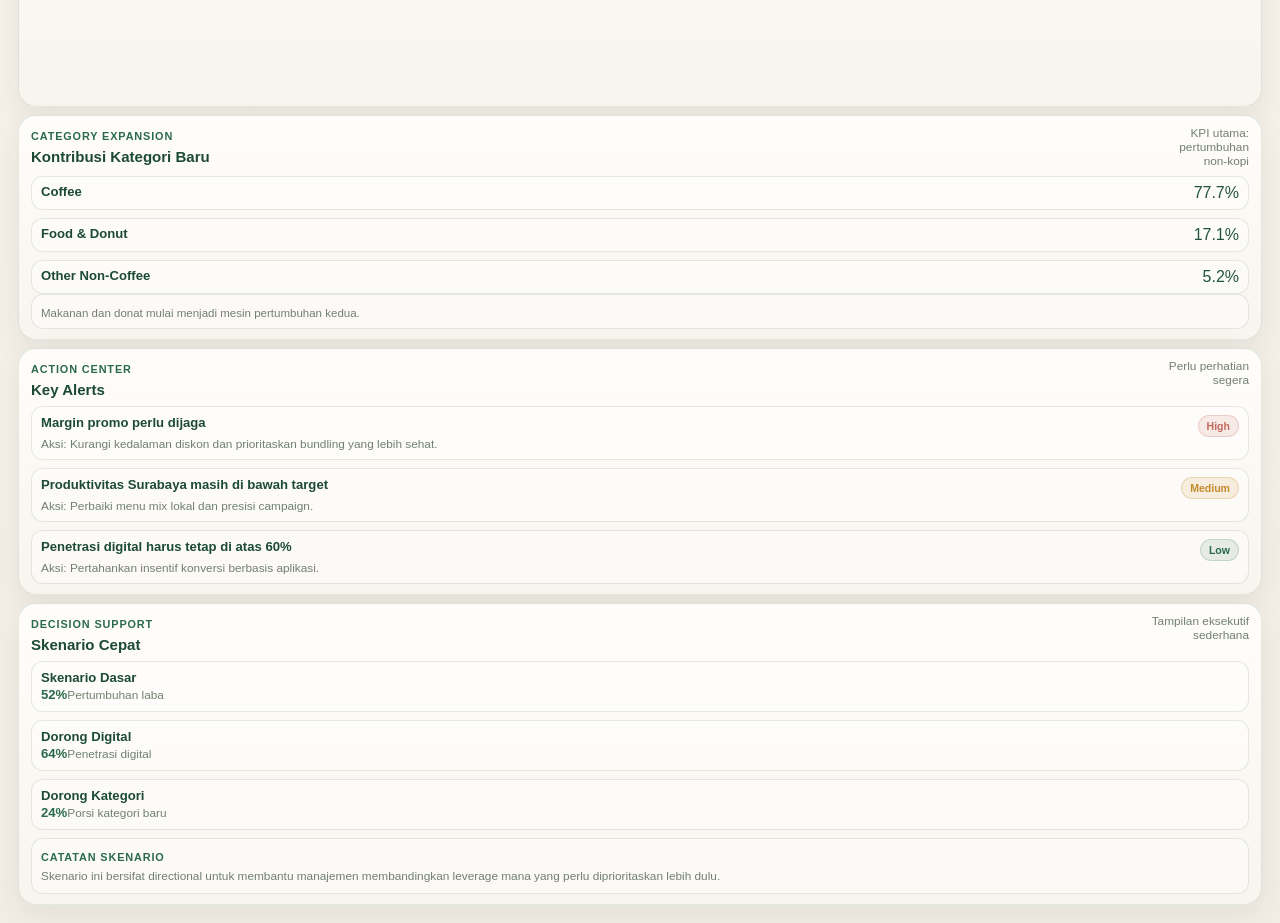
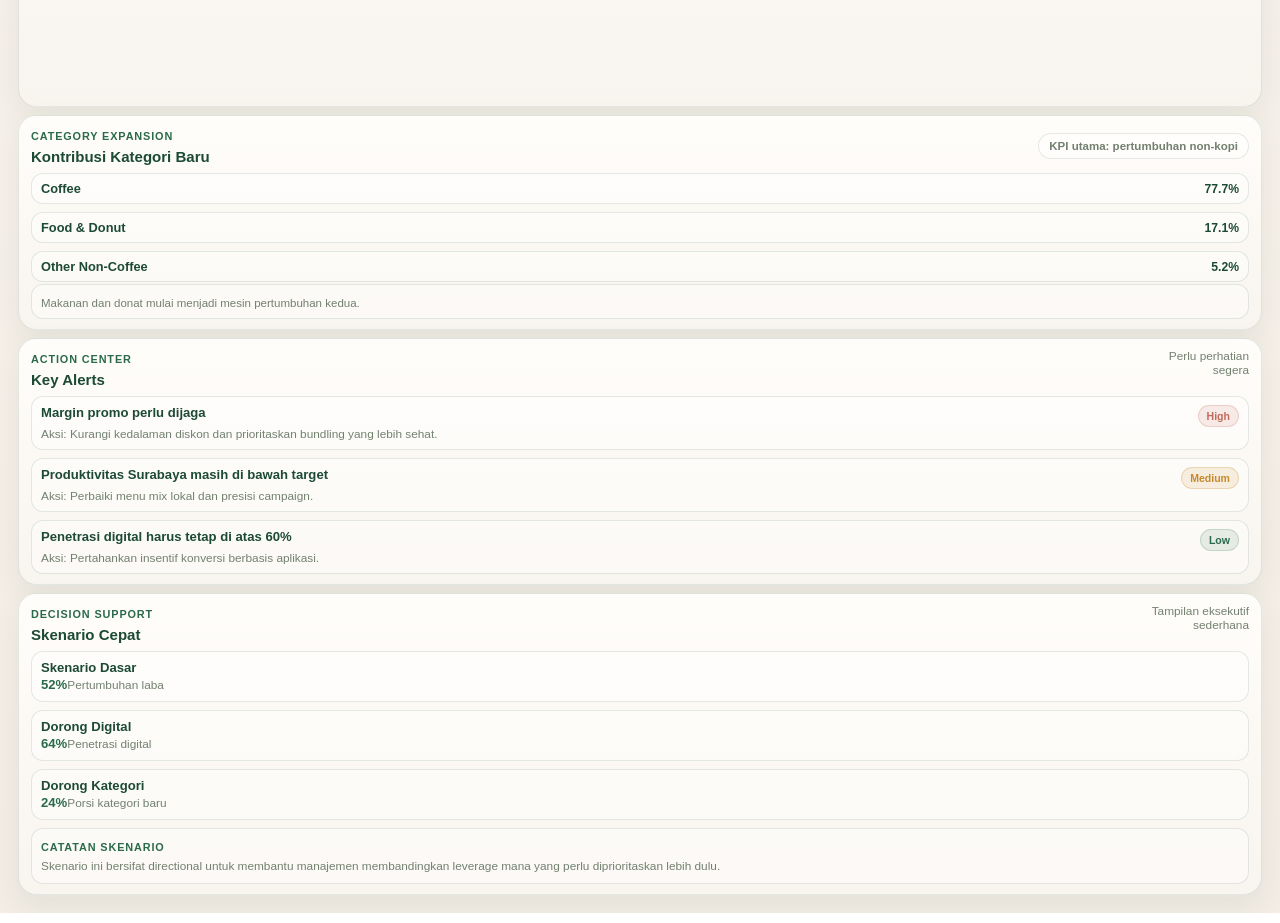
Before and after one commit to sulhanfuadi/fore-cpm-dashboard, a Next.js app: page / in a window 1280 px wide. Shown: the part 1980-2903 px from the top of the page. Built offline with nearby package versions, Linux system fonts and the light colour scheme.

Commit message:
style: refine category expansion panel layout

```diff
--- a/app/globals.css
+++ b/app/globals.css
@@ -496,3 +496,51 @@ small { font: inherit; }
   font-size: 0.72rem;
   line-height: 1.32;
 }
+
+
+.outlet-head {
+  align-items: center;
+}
+
+.panel-tag {
+  display: inline-flex;
+  align-items: center;
+  justify-content: center;
+  padding: 6px 10px;
+  border-radius: 999px;
+  border: 1px solid var(--line);
+  background: rgba(255,255,255,0.5);
+  color: var(--muted);
+  font-size: 0.72rem;
+  font-weight: 700;
+  text-align: center;
+  white-space: nowrap;
+}
+
+.outlet-panel .compact-head p {
+  display: none;
+}
+
+.outlet-panel .mini-item-top {
+  align-items: center;
+}
+
+.outlet-panel .mini-item strong {
+  font-size: 0.8rem;
+}
+
+.outlet-panel .mini-item-top span {
+  font-size: 0.76rem;
+  font-weight: 700;
+  color: var(--text-strong);
+}
+
+.outlet-panel .footer-copy-card.single-copy {
+  margin-top: 2px;
+}
+
+@media (max-width: 900px) {
+  .panel-tag {
+    white-space: normal;
+  }
+}
--- a/app/page.tsx
+++ b/app/page.tsx
@@ -421,12 +421,12 @@ export default function Home() {
         </section>
 
         <section className="card panel outlet-panel">
-          <div className="section-head compact-head">
+          <div className="section-head compact-head outlet-head">
             <div>
               <span className="eyebrow">{t.outletEyebrow}</span>
               <h2>{t.outletTitle}</h2>
             </div>
-            <p>{t.outletNote}</p>
+            <span className="panel-tag">{t.outletNote}</span>
           </div>
           <div className="mini-list compact-list">
             {categoryMix.map((item) => (
```
